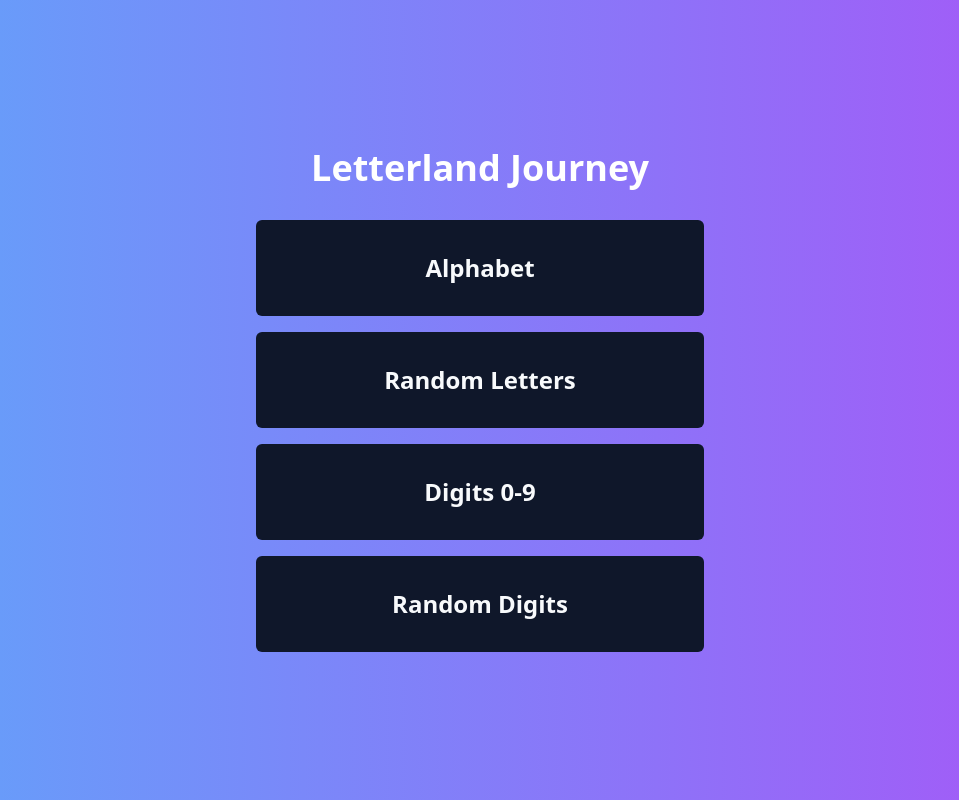
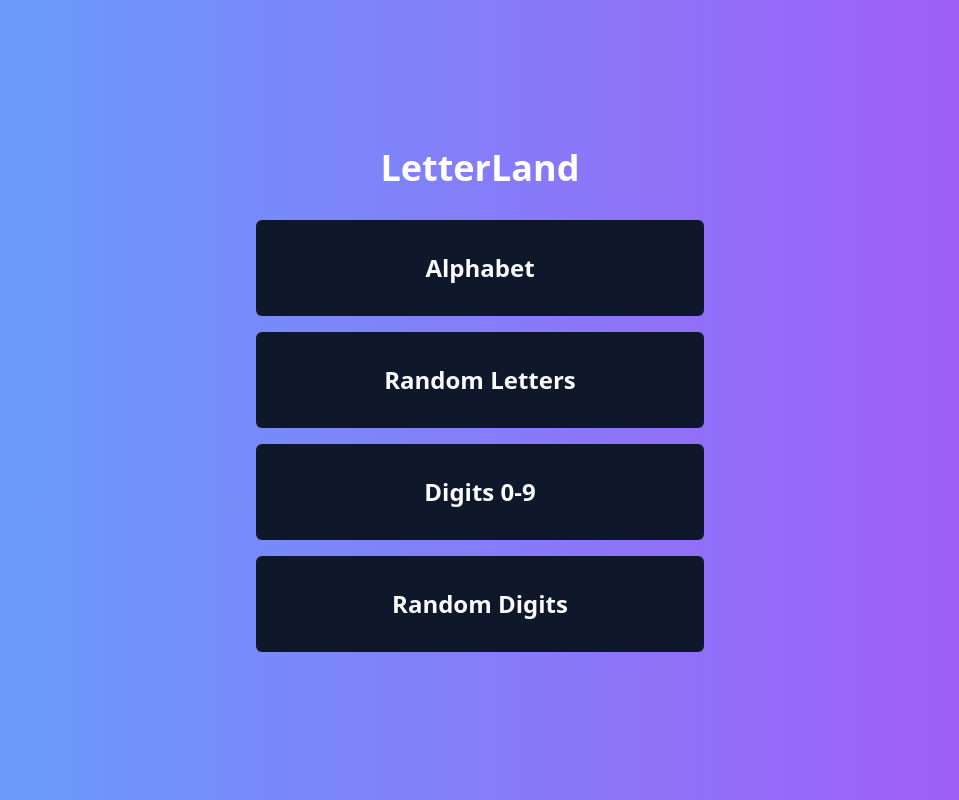
Before and after one commit to hervert/letterland, a React (Vite) app: page / in a window 1280 px wide. Shown: the whole page, without its empty margins (160-1119 px from the left). Built offline with nearby package versions, Linux system fonts and the light colour scheme.

Commit message:
Rename app to LetterLand
Updated the project name to 'LetterLand' to reflect the new branding.
[skip gpt_engineer]

```diff
--- a/index.html
+++ b/index.html
@@ -3,8 +3,8 @@
   <head>
     <meta charset="UTF-8" />
     <meta name="viewport" content="width=device-width, initial-scale=1.0" />
-    <title>letterland-journey</title>
-    <meta name="description" content="GPT Engineer Generated Project" />
+    <title>LetterLand</title>
+    <meta name="description" content="LetterLand - An interactive alphabet and number learning app" />
     <meta name="author" content="GPT Engineer" />
     <meta property="og:image" content="/og-image.svg" />
   </head>
--- a/src/pages/Home.jsx
+++ b/src/pages/Home.jsx
@@ -7,7 +7,7 @@ const Home = () => {
 
   return (
     <div className="h-screen flex flex-col items-center justify-center bg-gradient-to-r from-blue-400 to-purple-500 p-4">
-      <h1 className="text-4xl font-bold text-white mb-8">Letterland Journey</h1>
+      <h1 className="text-4xl font-bold text-white mb-8">LetterLand</h1>
       <div className="flex flex-col space-y-4 w-full max-w-md">
         <Button
           className="w-full h-24 text-2xl font-bold"
```
